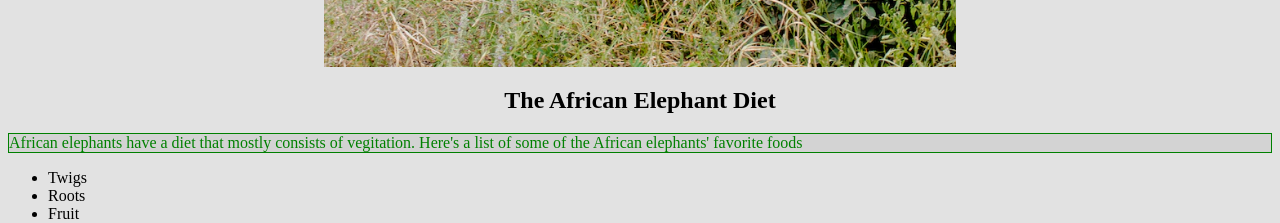
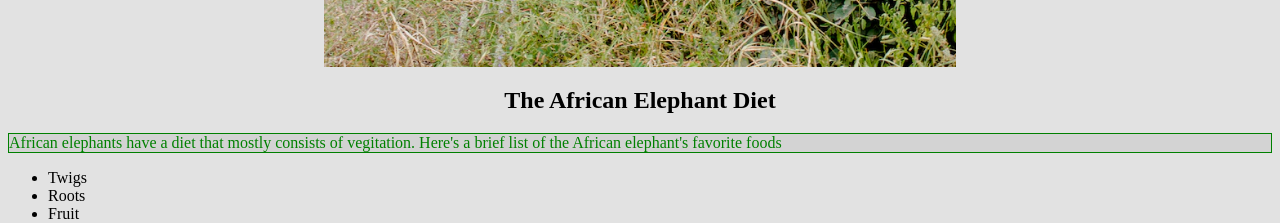
Before and after one commit to STLCC-CodeCamp-Aug-22/js-assignment-4-html-me-something-dashaunn, a website: page index.html in a window 1280 px wide. Shown: the part 4300-4523 px from the top of the page. Drawn offline with Linux system fonts and the light colour scheme.

Commit message:
grammar correction

```diff
--- a/index.html
+++ b/index.html
@@ -69,7 +69,7 @@
 
                <h2>The African Elephant Diet</h2>
                <p class="funParagraph">African elephants have a diet that mostly consists of vegitation.
-               Here's a list of some of the African elephants' favorite foods</p>
+               Here's a brief list of the African elephant's favorite foods</p>
                <ul>
                   <li>Twigs</li>
                   <li>Roots</li>
```
Also changed, not shown: 1 other file.
